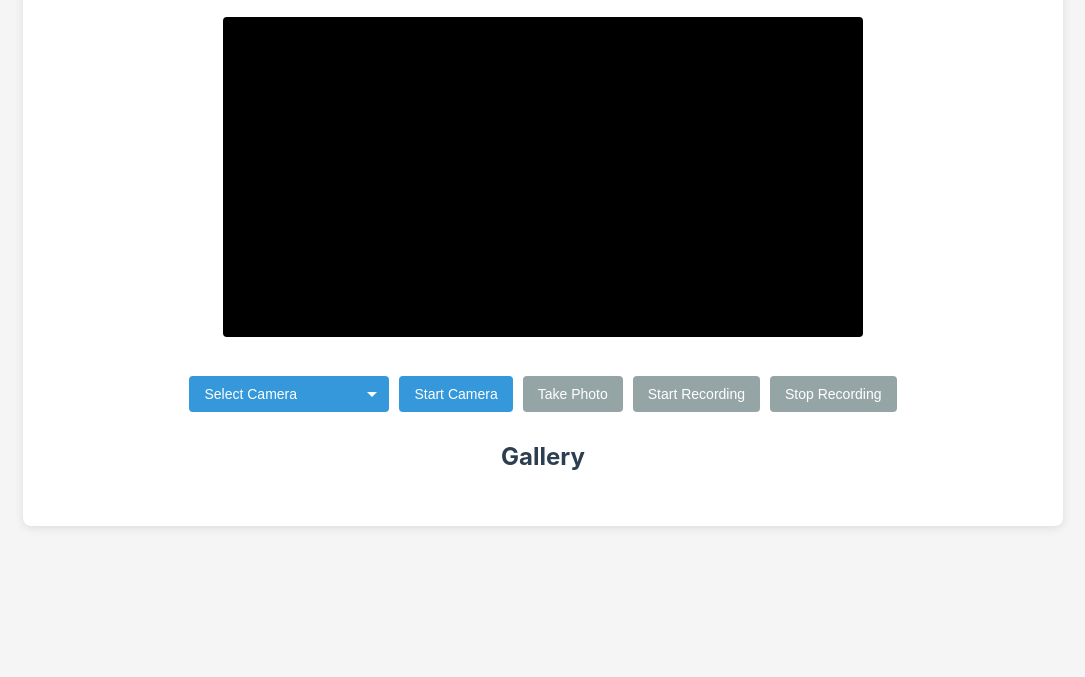
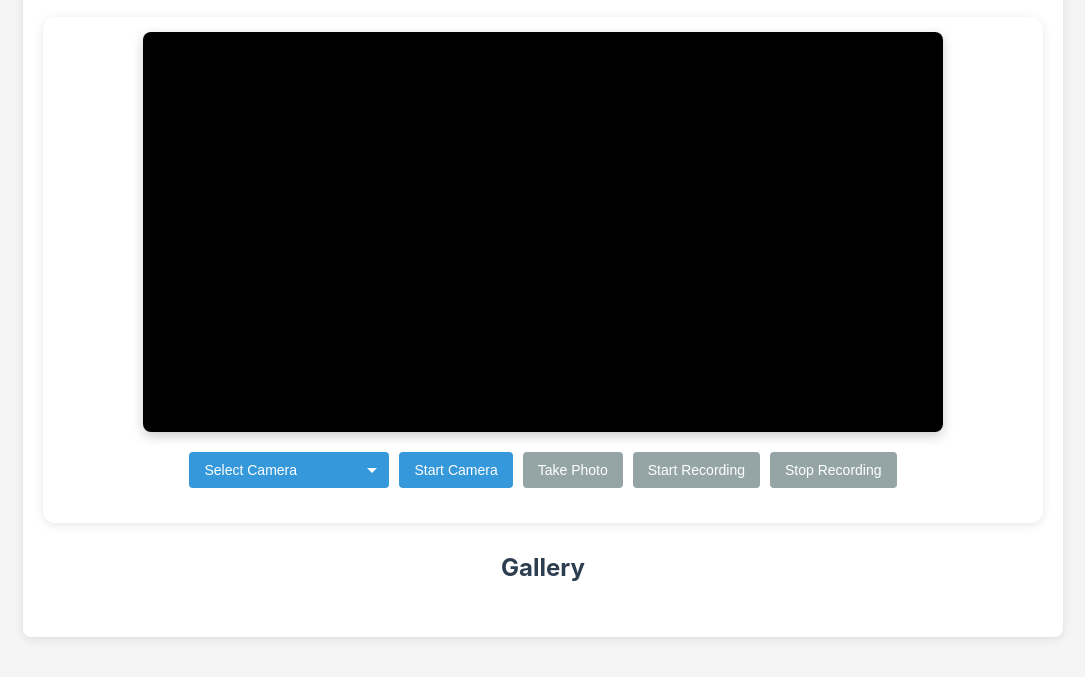
Before and after one commit to billrichards/camera-app, a plain HTML site: page index.html in a window 1280 px wide. Shown: the part 103-780 px from the top of the page, without its empty margins (97-1182 px from the left). Drawn offline with Linux system fonts and the light colour scheme.

Commit message:
increase image size and add readme

```diff
--- a/styles.css
+++ b/styles.css
@@ -22,16 +22,24 @@ h1 {
 }
 
 .camera-container {
-    margin-bottom: 30px;
+    margin: 0 auto 30px;
+    max-width: 1000px;
     text-align: center;
+    padding: 15px;
+    background: #fff;
+    border-radius: 12px;
+    box-shadow: 0 2px 10px rgba(0, 0, 0, 0.1);
 }
 
 video {
     width: 100%;
-    max-width: 640px;
+    max-width: 800px;
+    max-height: 70vh;
     background: #000;
-    border-radius: 4px;
-    margin-bottom: 15px;
+    border-radius: 8px;
+    margin: 0 auto 20px;
+    display: block;
+    box-shadow: 0 4px 12px rgba(0, 0, 0, 0.2);
 }
 
 .controls {
```
Also changed, not shown: 1 other file.
